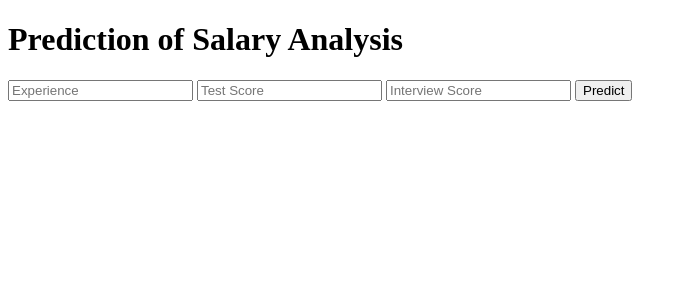
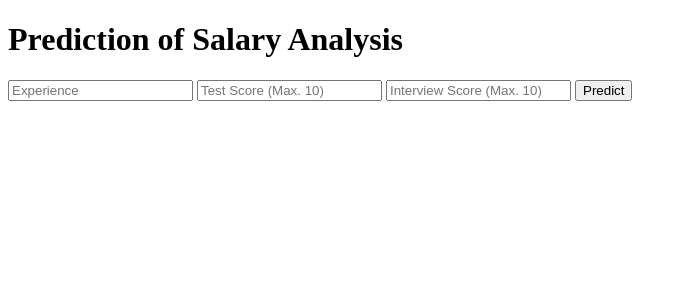
Before and after one commit to nortonlyr/machine_learning_deployment, a Flask app: page / in a window 1280 px wide. Shown: the top 300 px of the page, without its empty margins (0-687 px from the left). Run offline with Flask 2, Linux system fonts and the light colour scheme; parts of the project's set-up code (start-up, migrations or seed data) failed here and were passed over.

Commit message:
Update index.html

```diff
--- a/templates/index.html
+++ b/templates/index.html
@@ -16,8 +16,8 @@
 
         <form action="{{ url_for('predict')}}"method="post">
             <input type="text" name="experience" placeholder="Experience" required="required" />
-            <input type="text" name="test_score(Out of 10)" placeholder="Test Score" required="required" />
-                <input type="text" name="interview_score" placeholder="Interview Score" required="required" />
+            <input type="text" name="test_score(Out of 10)" placeholder="Test Score (Max. 10)" required="required" />
+                <input type="text" name="interview_score" placeholder="Interview Score (Max. 10)" required="required" />
 
             <button type="submit" class = "btn btn primary btn-block btn-large">Predict</button>
 
```
